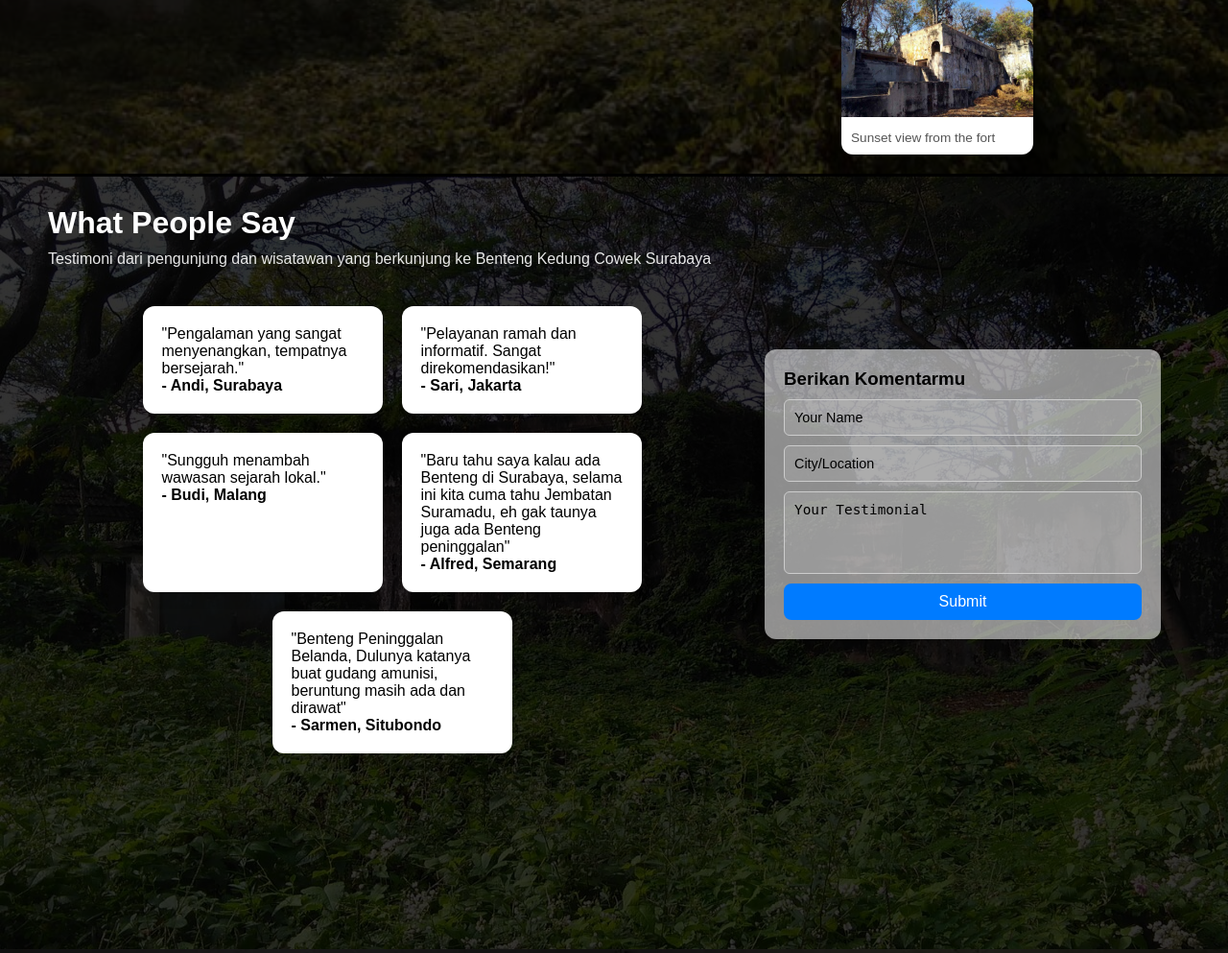
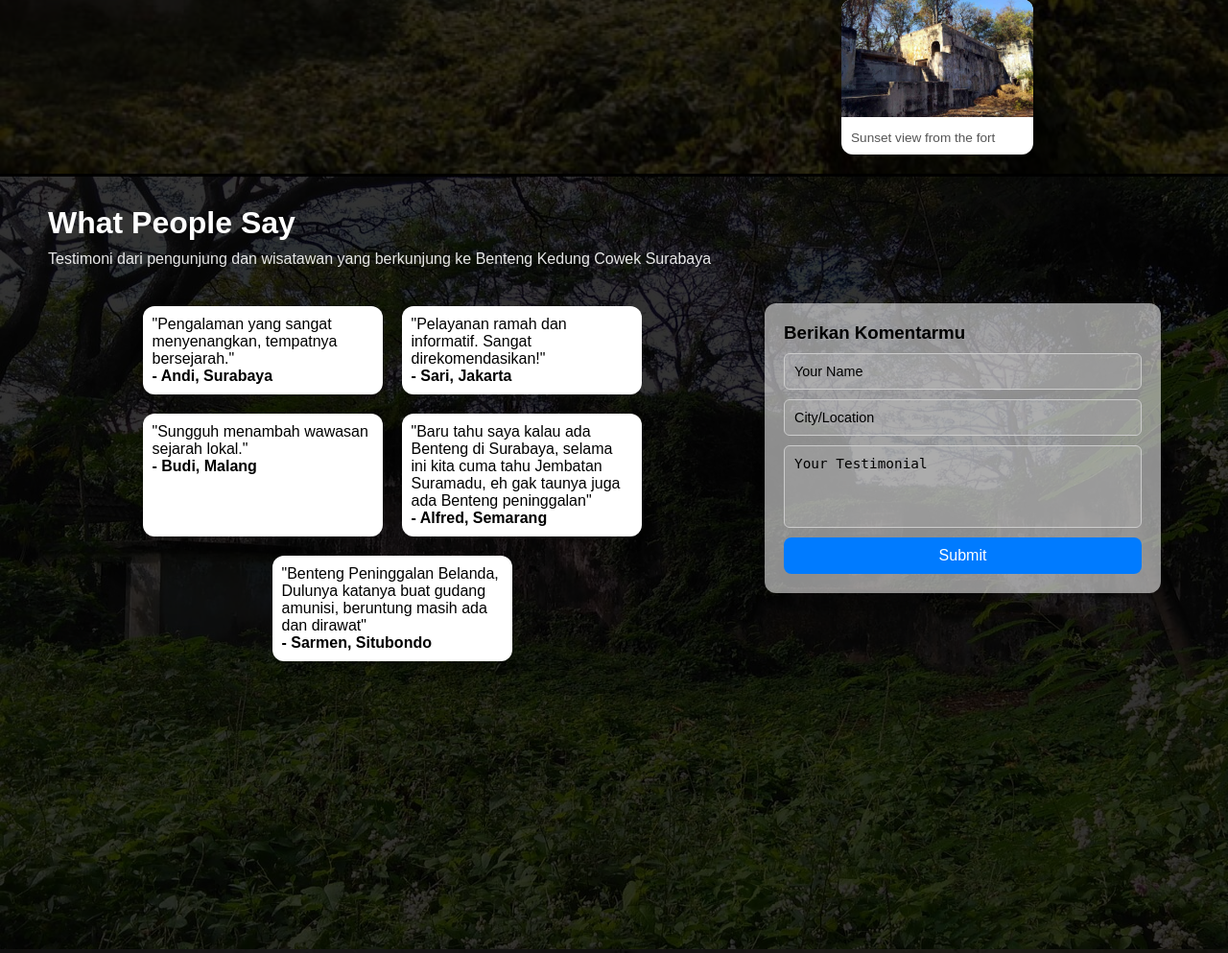
Before and after one commit to lemodoescoding/mk-pweb, a PHP site: page / in a window 1280 px wide. Shown: the part 2243-3236 px from the top of the page at 96% size. Run offline with PHP 8.4, Linux system fonts and the light colour scheme.

Commit message:
fix(dev2): fix on sec-4 card on overflow and reduce padding

```diff
--- a/landing-page/style.css
+++ b/landing-page/style.css
@@ -469,7 +469,7 @@
   padding: 30px 50px;
   margin: 0;
   border-top: 3px solid rgba(0, 0, 0, 1);
-
+  overflow: hidden;
 }
 
 .sec-4 .bg-sec-4 {
@@ -529,7 +529,7 @@
 }
 .testimonial-card {
   background: white;
-  padding: 20px;
+  padding: 10px;
   border-radius: 12px;
   max-width: 250px;
   box-shadow: 0 5px 15px rgba(0,0,0,0.1);
```
